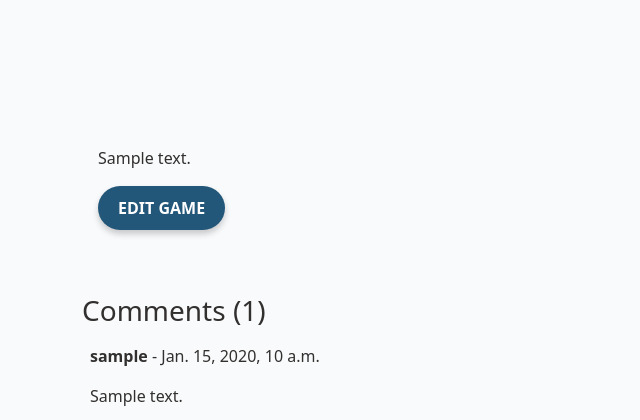
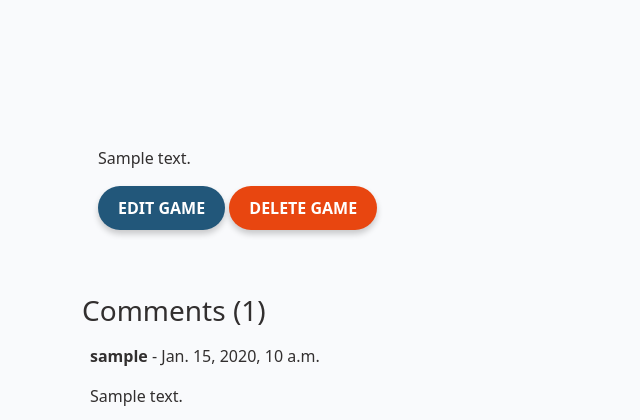
Before and after one commit to Johan-4P/anteskogs_game_reviews, a Django app: a page that uses reviews/templates/reviews/review_detail.html in a window 1280 px wide. Shown: the part 278-698 px from the top of the page, without its empty margins (0-640 px from the left). Run offline with Django 5.2, Linux system fonts and the light colour scheme; a user stored in the database is signed in; tables that the repository leaves empty hold one stand-in row (values such as "Sample post"); some libraries are stand-ins or nearby versions.

Commit message:
Add delete game functionality and update review detail template

```diff
--- a/reviews/templates/reviews/review_detail.html
+++ b/reviews/templates/reviews/review_detail.html
@@ -26,9 +26,13 @@
                 <p class="card-text">
                     {{ game.content | safe }}
                 </p>
+
                 {% if user == game.author %}
-                <a href="{% url 'edit_game' slug=game.slug %}" class="btn btn-modern ">Edit Game</a>
+                <a href="{% url 'edit_game' slug=game.slug %}" class="btn btn-modern">Edit Game</a>
+                <a href="{% url 'delete_game' slug=game.slug %}"
+                    onclick="return confirm('Are you sure you want to delete this game?')" class="btn btn-modern btn-delete">Delete Game</a>
                 {% endif %}
+
             </div>
         </div>
     </div>
--- a/reviews/urls.py
+++ b/reviews/urls.py
@@ -11,4 +11,5 @@ urlpatterns = [
     path('comment/<int:comment_id>/edit/', views.edit_comment, name='edit_comment'),
     path('comment/<int:comment_id>/delete/', views.delete_comment, name='delete_comment'),
     path('game/edit/<slug:slug>/', views.edit_game, name='edit_game'),
+    path('game/delete/<slug:slug>/', views.delete_game, name='delete_game'),
 ]
--- a/reviews/views.py
+++ b/reviews/views.py
@@ -132,3 +132,19 @@ def edit_game(request, slug):
         form = GameForm(instance=game)
 
     return render(request, "reviews/edit_game.html", {"form": form, "game": game})
+
+
+@login_required
+def delete_game(request, slug):
+    game = get_object_or_404(Game, slug=slug)
+
+    # Controll if the user is the author of the game
+    if game.author != request.user:
+        messages.error(request, "You are not allowed to delete this game.")
+        return redirect('review_detail', slug=game.slug)
+
+    # Delete the game
+    game_slug = game.slug
+    game.delete()
+    messages.success(request, "Game deleted successfully.")
+    return redirect('reviews')  # Redirect to the home page
```
